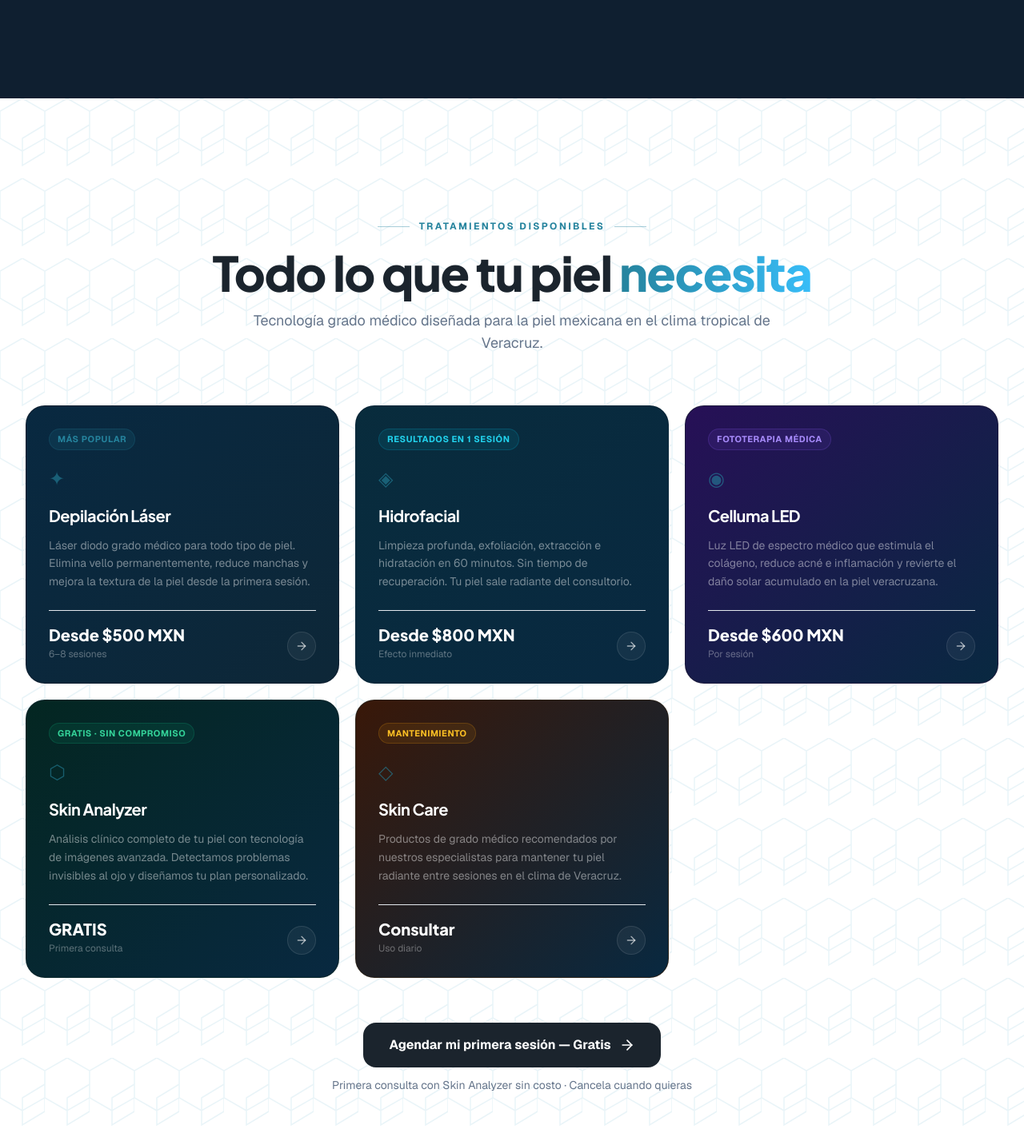
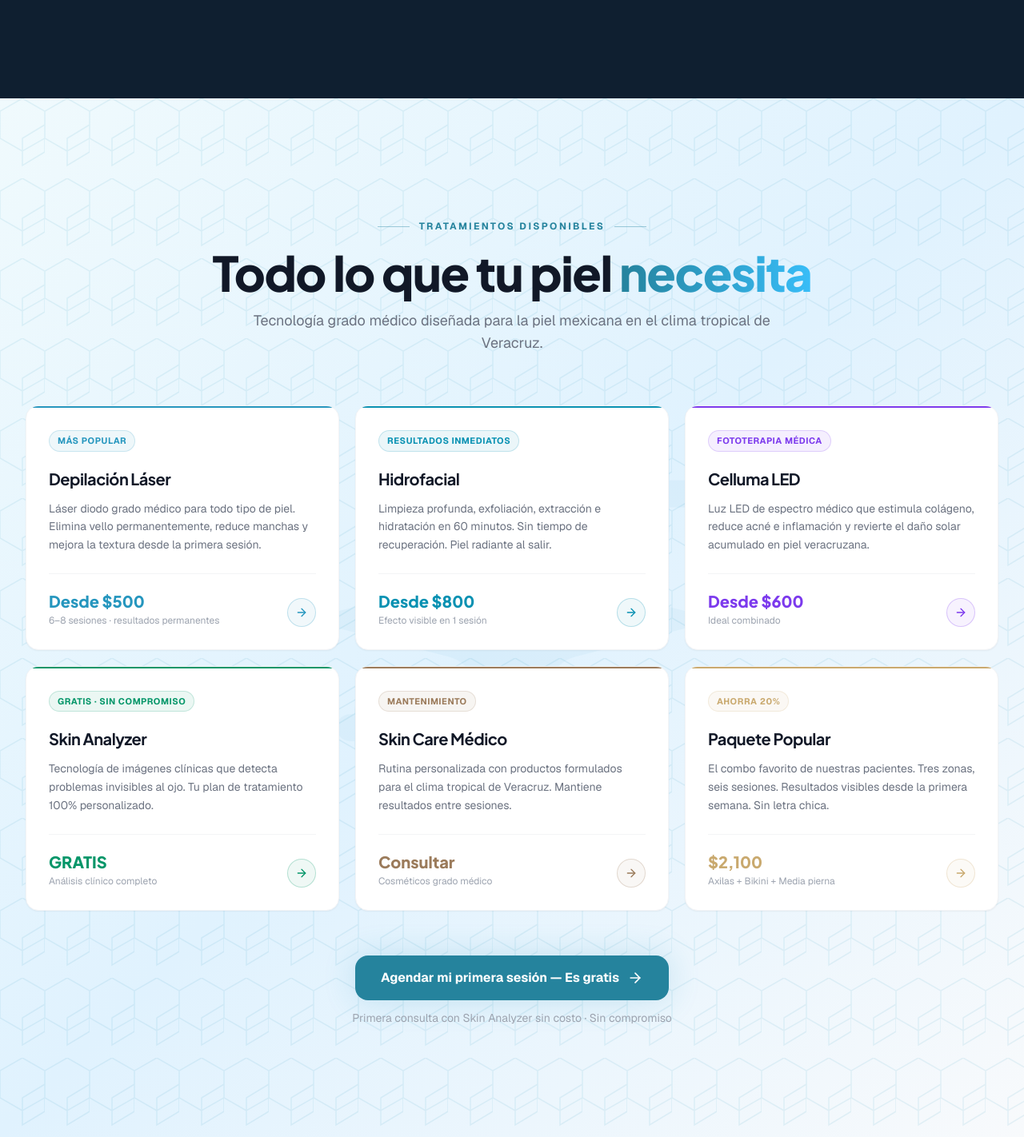
Before and after one commit to EderArellano/mi-piel-veracruz, a Next.js app: page / in a window 1280 px wide. Shown: the part 2640-4062 px from the top of the page at 80% size. Built offline with nearby package versions, Linux system fonts and the light colour scheme; no server answers.

Commit message:
front.14062026.2

```diff
--- a/components/marketing/services-section.tsx
+++ b/components/marketing/services-section.tsx
@@ -9,73 +9,69 @@ import { ArrowRight } from "lucide-react";
 const services = [
   {
     id: "depilacion",
-    emoji: "✦",
     title: "Depilación Láser",
     tag: "Más popular",
-    tagColor: "bg-primary/15 text-primary border-primary/20",
-    price: "Desde $500 MXN",
-    sessions: "6–8 sesiones",
-    desc: "Láser diodo grado médico para todo tipo de piel. Elimina vello permanentemente, reduce manchas y mejora la textura de la piel desde la primera sesión.",
+    price: "Desde $500",
+    unit: "MXN / sesión",
+    sessions: "6–8 sesiones · resultados permanentes",
+    desc: "Láser diodo grado médico para todo tipo de piel. Elimina vello permanentemente, reduce manchas y mejora la textura desde la primera sesión.",
     href: "/precios",
-    accent: "from-sky-950/80 to-brand-950/80",
-    border: "border-primary/15 hover:border-primary/35",
-    glow: "rgba(37,150,190,0.15)",
+    accent: "#2596be",
   },
   {
     id: "hidrofacial",
-    emoji: "◈",
     title: "Hidrofacial",
-    tag: "Resultados en 1 sesión",
-    tagColor: "bg-cyan-500/10 text-cyan-400 border-cyan-500/20",
-    price: "Desde $800 MXN",
-    sessions: "Efecto inmediato",
-    desc: "Limpieza profunda, exfoliación, extracción e hidratación en 60 minutos. Sin tiempo de recuperación. Tu piel sale radiante del consultorio.",
+    tag: "Resultados inmediatos",
+    price: "Desde $800",
+    unit: "MXN / sesión",
+    sessions: "Efecto visible en 1 sesión",
+    desc: "Limpieza profunda, exfoliación, extracción e hidratación en 60 minutos. Sin tiempo de recuperación. Piel radiante al salir.",
     href: "/agendar",
-    accent: "from-cyan-950/80 to-sky-950/80",
-    border: "border-cyan-500/15 hover:border-cyan-500/30",
-    glow: "rgba(6,182,212,0.12)",
+    accent: "#0891b2",
   },
   {
     id: "celluma",
-    emoji: "◉",
     title: "Celluma LED",
     tag: "Fototerapia médica",
-    tagColor: "bg-violet-500/10 text-violet-400 border-violet-500/20",
-    price: "Desde $600 MXN",
-    sessions: "Por sesión",
-    desc: "Luz LED de espectro médico que estimula el colágeno, reduce acné e inflamación y revierte el daño solar acumulado en la piel veracruzana.",
+    price: "Desde $600",
+    unit: "MXN / sesión",
+    sessions: "Ideal combinado",
+    desc: "Luz LED de espectro médico que estimula colágeno, reduce acné e inflamación y revierte el daño solar acumulado en piel veracruzana.",
     href: "/agendar",
-    accent: "from-violet-950/80 to-sky-950/80",
-    border: "border-violet-500/15 hover:border-violet-500/30",
-    glow: "rgba(139,92,246,0.12)",
+    accent: "#7c3aed",
   },
   {
     id: "skin-analyzer",
-    emoji: "⬡",
     title: "Skin Analyzer",
     tag: "Gratis · Sin compromiso",
-    tagColor: "bg-emerald-500/10 text-emerald-400 border-emerald-500/20",
     price: "GRATIS",
-    sessions: "Primera consulta",
-    desc: "Análisis clínico completo de tu piel con tecnología de imágenes avanzada. Detectamos problemas invisibles al ojo y diseñamos tu plan personalizado.",
+    unit: "primera consulta",
+    sessions: "Análisis clínico completo",
+    desc: "Tecnología de imágenes clínicas que detecta problemas invisibles al ojo. Tu plan de tratamiento 100% personalizado.",
     href: "/agendar",
-    accent: "from-emerald-950/80 to-sky-950/80",
-    border: "border-emerald-500/15 hover:border-emerald-500/30",
-    glow: "rgba(16,185,129,0.12)",
+    accent: "#059669",
   },
   {
     id: "skin-care",
-    emoji: "◇",
-    title: "Skin Care",
+    title: "Skin Care Médico",
     tag: "Mantenimiento",
-    tagColor: "bg-amber-500/10 text-amber-400 border-amber-500/20",
     price: "Consultar",
-    sessions: "Uso diario",
-    desc: "Productos de grado médico recomendados por nuestros especialistas para mantener tu piel radiante entre sesiones en el clima de Veracruz.",
+    unit: "según plan",
+    sessions: "Cosméticos grado médico",
+    desc: "Rutina personalizada con productos formulados para el clima tropical de Veracruz. Mantiene resultados entre sesiones.",
     href: "/agendar",
-    accent: "from-amber-950/80 to-sky-950/80",
-    border: "border-amber-500/15 hover:border-amber-500/30",
-    glow: "rgba(245,158,11,0.12)",
+    accent: "#9b7b5b",
+  },
+  {
+    id: "paquete",
+    title: "Paquete Popular",
+    tag: "Ahorra 20%",
+    price: "$2,100",
+    unit: "MXN · 6 sesiones",
+    sessions: "Axilas + Bikini + Media pierna",
+    desc: "El combo favorito de nuestras pacientes. Tres zonas, seis sesiones. Resultados visibles desde la primera semana. Sin letra chica.",
+    href: "/precios",
+    accent: "#c9a96e",
   },
 ];
 
@@ -86,43 +82,21 @@ export function ServicesSection() {
     gsap.registerPlugin(ScrollTrigger);
 
     const ctx = gsap.context(() => {
-      // Header
       gsap.from(".svc-header", {
         y: 50,
         opacity: 0,
         duration: 0.8,
         ease: "power3.out",
-        scrollTrigger: {
-          trigger: ".svc-header",
-          start: "top 85%",
-        },
+        scrollTrigger: { trigger: ".svc-header", start: "top 85%" },
       });
 
-      // Cards — stagger from bottom
       gsap.from(".svc-card", {
-        y: 70,
+        y: 60,
         opacity: 0,
-        stagger: 0.12,
-        duration: 0.75,
+        stagger: 0.1,
+        duration: 0.7,
         ease: "power3.out",
-        scrollTrigger: {
-          trigger: ".svc-grid",
-          start: "top 80%",
-        },
-      });
-
-      // Parallax depth on each card background
-      gsap.utils.toArray<HTMLElement>(".svc-bg").forEach((bg) => {
-        gsap.to(bg, {
-          yPercent: -12,
-          ease: "none",
-          scrollTrigger: {
-            trigger: bg.closest(".svc-card") as Element,
-            start: "top bottom",
-            end: "bottom top",
-            scrub: 1,
-          },
-        });
+        scrollTrigger: { trigger: ".svc-grid", start: "top 80%" },
       });
     }, sectionRef);
 
@@ -130,9 +104,24 @@ export function ServicesSection() {
   }, []);
 
   return (
-    <section ref={sectionRef} id="servicios" className="py-28 md:py-36 bg-white bg-hexpattern overflow-hidden">
-      <div className="section-container">
+    <section ref={sectionRef} id="servicios" className="relative py-28 md:py-36 bg-brand-hex overflow-hidden">
+      {/* MiPiel logo watermark */}
+      <div className="absolute inset-0 flex items-center justify-center pointer-events-none select-none" aria-hidden="true">
+        <svg
+          className="w-full max-w-[540px] h-auto opacity-[0.045]"
+          viewBox="0 0 24 24"
+          fill="none"
+          xmlns="http://www.w3.org/2000/svg"
+        >
+          <path
+            d="M9.937 15.5A2 2 0 0 0 8.5 14.063l-6.135-1.582a.5.5 0 0 1 0-.962L8.5 9.936A2 2 0 0 0 9.937 8.5l1.582-6.135a.5.5 0 0 1 .963 0L14.063 8.5A2 2 0 0 0 15.5 9.937l6.135 1.581a.5.5 0 0 1 0 .964L15.5 14.063a2 2 0 0 0-1.437 1.437l-1.582 6.135a.5.5 0 0 1-.963 0z"
+            fill="#2596be"
+          />
+          <path d="M20 3v4M22 5h-4M4 17v2M5 18H3" stroke="#2596be" strokeWidth="1.5" strokeLinecap="round" />
+        </svg>
+      </div>
 
+      <div className="section-container relative z-10">
         {/* Header */}
         <div className="svc-header text-center mb-16">
           <div className="inline-flex items-center gap-3 text-primary text-xs font-bold uppercase tracking-[0.2em] mb-5">
@@ -140,11 +129,11 @@ export function ServicesSection() {
             Tratamientos disponibles
             <span className="w-10 h-px bg-primary/40" />
           </div>
-          <h2 className="font-display text-4xl md:text-6xl font-extrabold tracking-tight text-foreground mb-4">
+          <h2 className="font-display text-4xl md:text-6xl font-extrabold tracking-tight text-gray-900 mb-4">
             Todo lo que tu piel{" "}
             <span className="text-gradient">necesita</span>
           </h2>
-          <p className="text-muted-foreground text-lg max-w-2xl mx-auto">
+          <p className="text-gray-500 text-lg max-w-2xl mx-auto">
             Tecnología grado médico diseñada para la piel mexicana en el clima tropical de Veracruz.
           </p>
         </div>
@@ -153,43 +142,45 @@ export function ServicesSection() {
         <div className="svc-grid grid md:grid-cols-2 lg:grid-cols-3 gap-5">
           {services.map((s) => (
             <Link key={s.id} href={s.href} className="svc-card group block">
-              <div
-                className={`relative h-full rounded-3xl bg-[#0a0f1e] border ${s.border} p-7 overflow-hidden transition-all duration-400 hover:-translate-y-1.5 hover:shadow-2xl`}
-              >
-                {/* Glowing bg gradient (parallax target) */}
-                <div
-                  className={`svc-bg absolute inset-0 bg-gradient-to-br ${s.accent} pointer-events-none`}
-                />
+              <div className="relative h-full rounded-2xl bg-white border border-gray-100 shadow-sm hover:shadow-lg transition-all duration-300 hover:-translate-y-1.5 overflow-hidden">
+                {/* Accent top bar */}
+                <div className="h-0.5 w-full" style={{ background: s.accent }} />
 
-                {/* Hover glow */}
-                <div
-                  className="absolute inset-0 opacity-0 group-hover:opacity-100 transition-opacity duration-500 pointer-events-none rounded-3xl"
-                  style={{ boxShadow: `inset 0 0 60px ${s.glow}` }}
-                />
-
-                <div className="relative z-10">
+                <div className="p-7">
                   {/* Tag */}
-                  <div className={`inline-flex items-center text-[11px] font-bold uppercase tracking-wider px-2.5 py-1 rounded-full border mb-5 ${s.tagColor}`}>
+                  <span
+                    className="inline-flex items-center text-[11px] font-bold uppercase tracking-wider px-2.5 py-1 rounded-full mb-5"
+                    style={{
+                      color: s.accent,
+                      background: `${s.accent}14`,
+                      border: `1px solid ${s.accent}30`,
+                    }}
+                  >
                     {s.tag}
-                  </div>
-
-                  {/* Icon */}
-                  <div className="text-2xl text-primary/60 mb-4 font-mono">{s.emoji}</div>
+                  </span>
 
                   {/* Title */}
-                  <h3 className="font-display text-xl font-bold text-white mb-3">{s.title}</h3>
+                  <h3 className="font-display text-xl font-bold text-gray-900 mb-3">{s.title}</h3>
 
                   {/* Description */}
-                  <p className="text-white/45 text-sm leading-relaxed mb-6">{s.desc}</p>
+                  <p className="text-gray-500 text-sm leading-relaxed mb-6">{s.desc}</p>
 
                   {/* Footer */}
-                  <div className="flex items-end justify-between mt-auto pt-4 border-t border-white/6">
+                  <div className="flex items-end justify-between pt-5 border-t border-gray-100">
                     <div>
-                      <div className="font-display text-xl font-extrabold text-white">{s.price}</div>
-                      <div className="text-white/35 text-xs mt-0.5">{s.sessions}</div>
+                      <div className="font-display text-xl font-extrabold" style={{ color: s.accent }}>
+                        {s.price}
+                      </div>
+                      <div className="text-gray-400 text-xs mt-0.5">{s.sessions}</div>
                     </div>
-                    <div className="w-9 h-9 rounded-full border border-white/10 bg-white/5 flex items-center justify-center group-hover:bg-primary group-hover:border-primary transition-all duration-200">
-                      <ArrowRight className="w-4 h-4 text-white/60 group-hover:text-white group-hover:translate-x-0.5 transition-all duration-200" />
+                    <div
+                      className="w-9 h-9 rounded-full border flex items-center justify-center transition-all duration-200 group-hover:scale-110"
+                      style={{ borderColor: `${s.accent}40`, background: `${s.accent}10` }}
+                    >
+                      <ArrowRight
+                        className="w-4 h-4 transition-all duration-200 group-hover:translate-x-0.5"
+                        style={{ color: s.accent }}
+                      />
                     </div>
                   </div>
                 </div>
@@ -202,13 +193,13 @@ export function ServicesSection() {
         <div className="mt-14 text-center">
           <Link
             href="/agendar"
-            className="inline-flex items-center gap-2.5 bg-foreground text-white font-bold text-base px-8 py-4 rounded-2xl transition-all duration-200 hover:bg-foreground/90 hover:-translate-y-0.5 hover:shadow-xl"
+            className="group inline-flex items-center gap-2.5 bg-primary hover:bg-primary/90 text-white font-bold text-base px-8 py-4 rounded-2xl transition-all duration-200 shadow-glow hover:shadow-glow-intense hover:-translate-y-0.5"
           >
-            Agendar mi primera sesión — Gratis
-            <ArrowRight className="w-5 h-5" />
+            Agendar mi primera sesión — Es gratis
+            <ArrowRight className="w-5 h-5 group-hover:translate-x-1 transition-transform" />
           </Link>
-          <p className="text-muted-foreground text-sm mt-3">
-            Primera consulta con Skin Analyzer sin costo · Cancela cuando quieras
+          <p className="text-gray-400 text-sm mt-3">
+            Primera consulta con Skin Analyzer sin costo · Sin compromiso
           </p>
         </div>
       </div>
```
Also changed, not shown: app/(marketing)/contacto/page.tsx (+13 -11 lines), app/(marketing)/nosotros/page.tsx (+18 -22 lines), components/marketing/faq-section.tsx (+11 -11 lines), components/marketing/how-it-works-section.tsx (+18 -23 lines), components/marketing/testimonials-section.tsx (+19 -19 lines).
